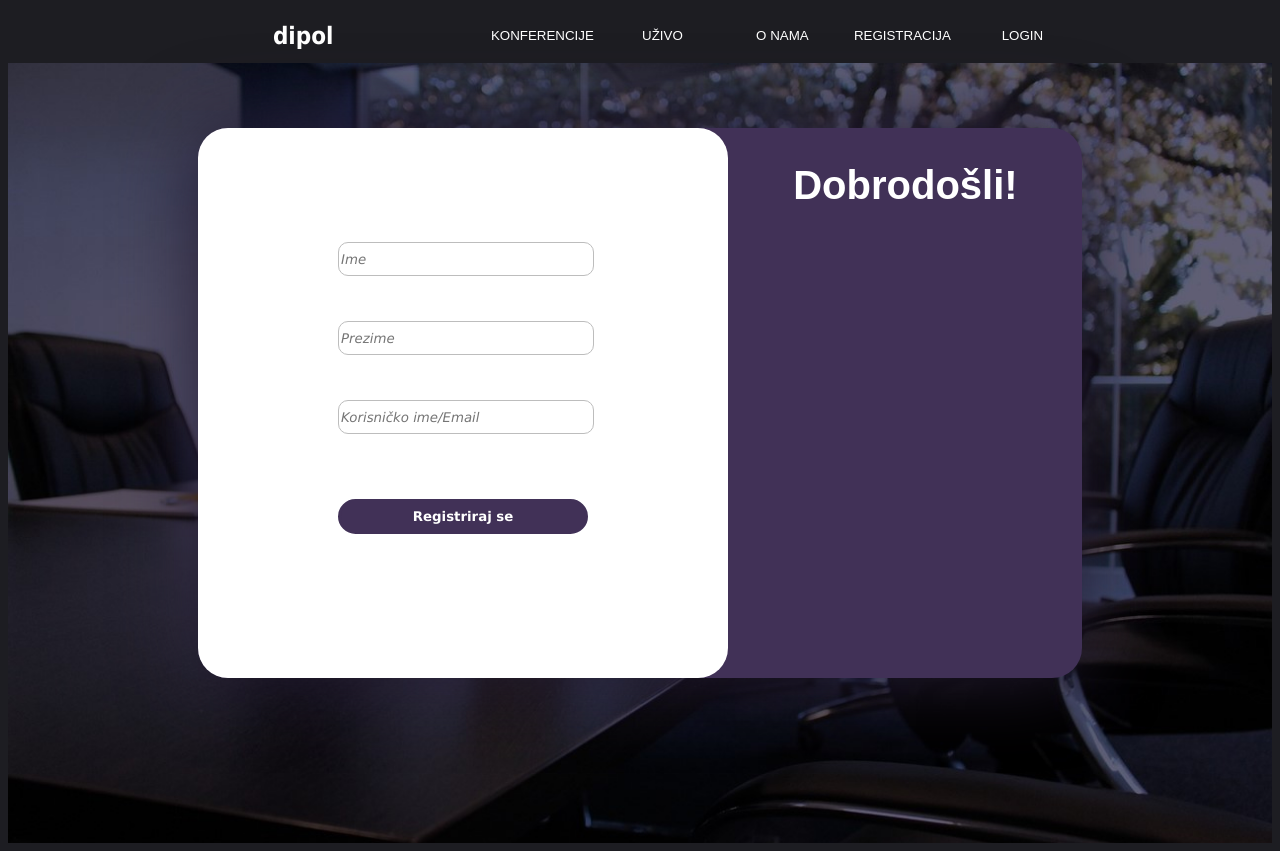
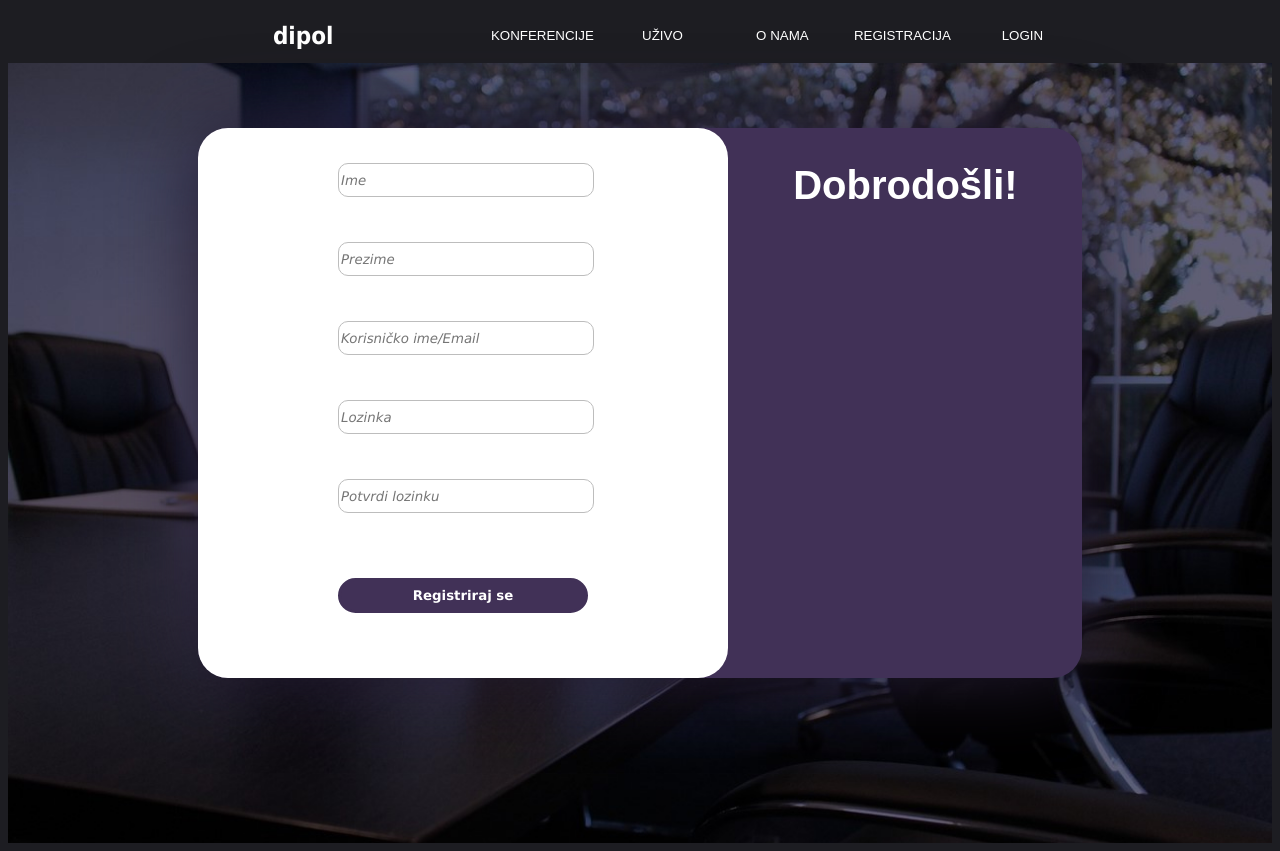
Before and after one commit to VedranLugaric/Dipol, a React (Vite) app in the folder frontend/: page /registracija in a window 1280 px wide. Built offline with nearby package versions, Linux system fonts and the light colour scheme.

Commit message:
kod registracije dodana lozinka

```diff
--- a/frontend/src/pages/Registracija/Registracija.jsx
+++ b/frontend/src/pages/Registracija/Registracija.jsx
@@ -7,6 +7,8 @@ const Registracija = () => {
   const [user, setUser] = useState('');
   const [ime, setIme] = useState('');
   const [prezime, setPrezime] = useState('');
+  const [lozinka, setLozinka] = useState('');
+  const [lozinkaPotvrda, setLozinkaPotvrda] = useState('');
   const [success, setSuccess] = useState(false);
   const [error, setError] = useState(null);
 
@@ -20,7 +22,9 @@ const Registracija = () => {
         data: {
           ime: ime,
           prezime: prezime,
-          email: user
+          email: user,
+          lozinka: lozinka,
+          lozinkaPotvrda: lozinkaPotvrda
         },
       });
 
@@ -29,14 +33,16 @@ const Registracija = () => {
       setUser('');
       setIme('');
       setPrezime('');
+      setLozinka('');
+      setLozinkaPotvrda('');
 
       setError(false)
       setSuccess(true);
       console.log(response.data);
     } catch (error) {
-      console.error('Morate unijeti sve podatke!', error);
+      //console.error('Morate unijeti sve podatke!', error);
 
-      setError(error.response.data.message || 'Morate unijeti sve podatke!');
+      setError(error.response.data.poruka);
       setSuccess(false);
     }
   };
@@ -78,6 +84,26 @@ const Registracija = () => {
                     value={user}
                   ></input>
                 </label>
+                <label htmlFor='lozinka'>
+                  <input
+                  type='password'
+                  className='registrationInputText'
+                  id='lozinka'
+                  placeholder='Lozinka'
+                  onChange={(e) => setLozinka(e.target.value)}
+                  value={lozinka}
+                  />
+                </label>
+                <label htmlFor='lozinkaPotvrda'>
+                  <input
+                  type='password'
+                  className='registrationInputText'
+                  id='lozinkaPotvrda'
+                  placeholder='Potvrdi lozinku'
+                  onChange={(e) => setLozinkaPotvrda(e.target.value)}
+                  value={lozinkaPotvrda}
+                  />
+                </label>
                 <button className='registrationInputSubmit'>Registriraj se</button>
               </div>
             </form>
```
Also changed, not shown: 1 other file (tests, documents, lock files or other folders).
